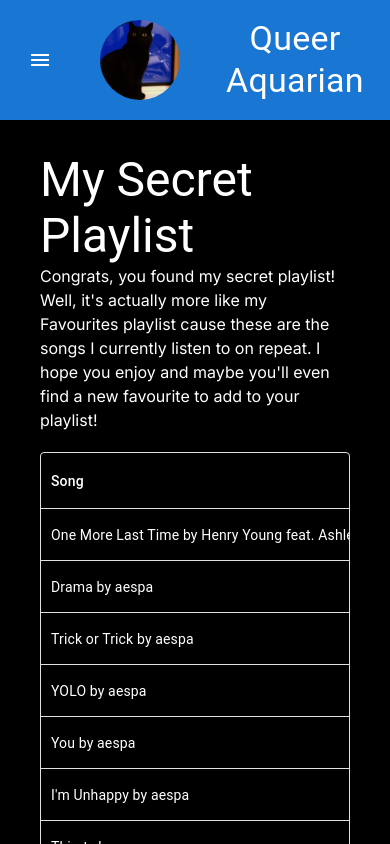
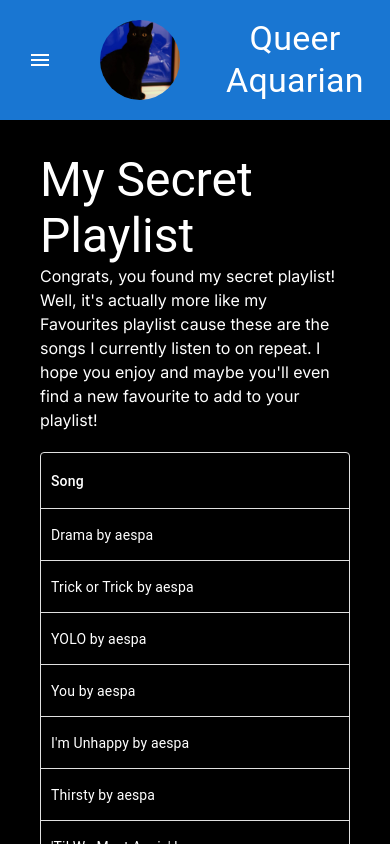
Before and after one commit to zacharylee97/queer-aquarian, a Next.js app: page /playlist in a window 390 px wide. Shown: the top 844 px of the page. Built offline with nearby package versions, Linux system fonts and the light colour scheme.

Commit message:
Fixed issue with sorting on mobile

```diff
--- a/app/components/mobile-playlist-table.tsx
+++ b/app/components/mobile-playlist-table.tsx
@@ -1,7 +1,7 @@
 "use client";
 import * as React from "react";
 import Box from "@mui/material/Box";
-import { DataGrid, GridColDef, GridValueGetterParams } from "@mui/x-data-grid";
+import { DataGrid, GridColDef } from "@mui/x-data-grid";
 import { Playlist } from "../constants/playlist";
 
 const MobilePlaylistColumns: GridColDef[] = [
@@ -9,6 +9,11 @@ const MobilePlaylistColumns: GridColDef[] = [
     field: "song",
     headerName: "Song",
     valueGetter: (params) => `${params.row.title} by ${params.row.artist}`,
+    width: 500,
+  },
+  {
+    field: "artist",
+    headerName: "Artist",
     width: 500,
   },
 ];
@@ -29,6 +34,11 @@ export default function MobilePlaylistTable() {
           sorting: {
             sortModel: [{ field: "artist", sort: "asc" }],
           },
+          columns: {
+            columnVisibilityModel: {
+              artist: false,
+            },
+          },
         }}
         getRowId={(row) => `${row.title} ${row.artist}`}
         disableRowSelectionOnClick
```
